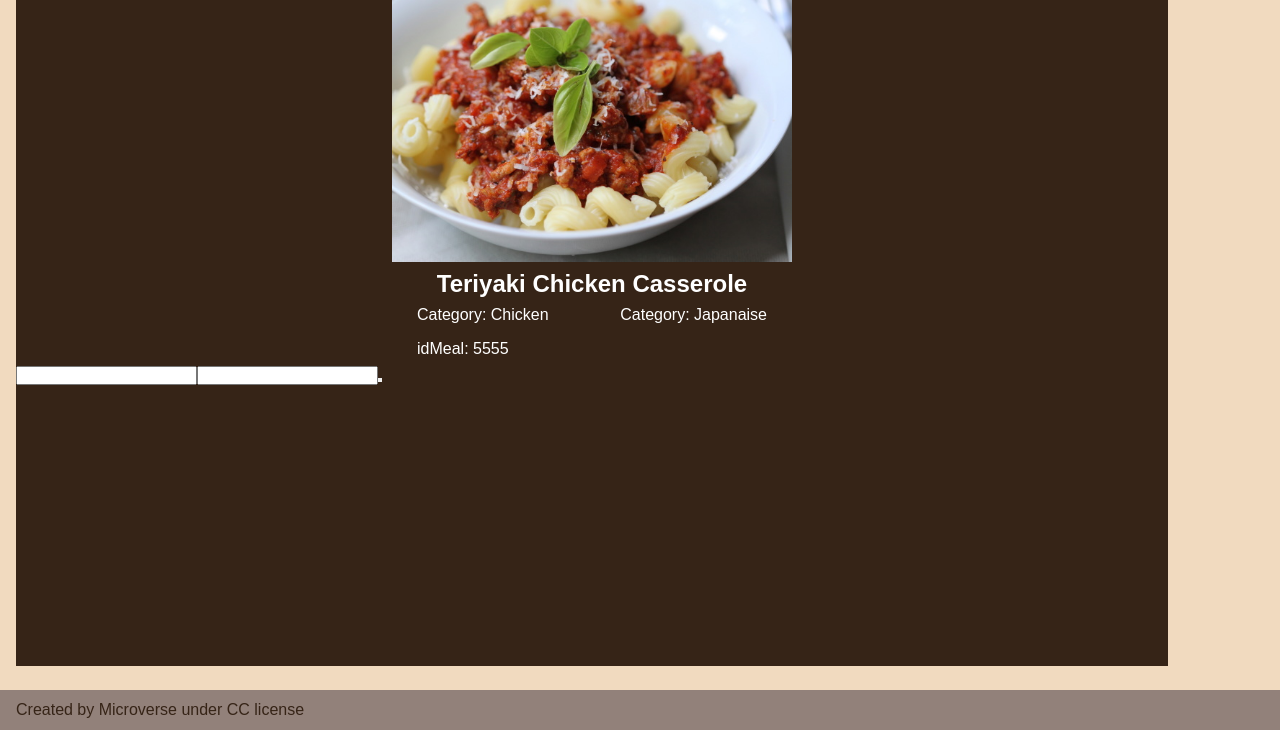
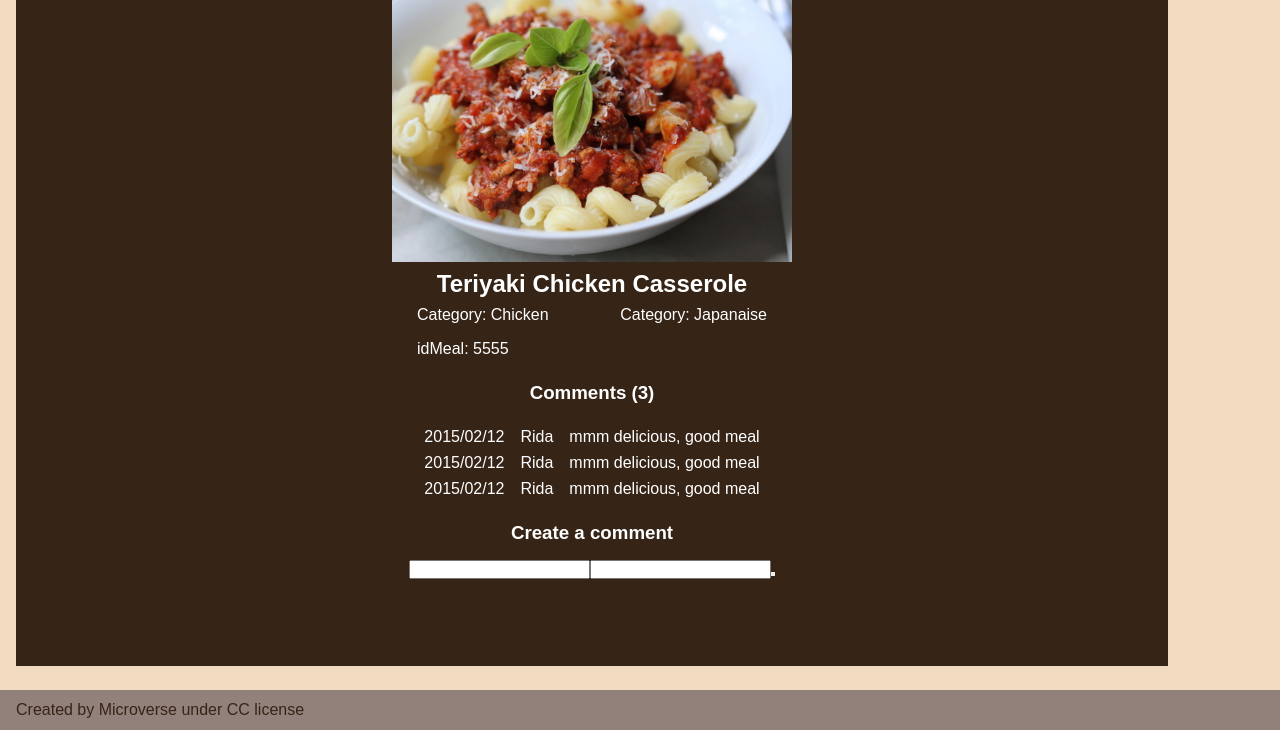
Before and after one commit to medaminedev66/javascript-capstone, a website built with webpack: page src/index.html in a window 1280 px wide. Both pictures are taken after a click on the button "test popup comment". Shown: the part 70-800 px from the top of the page. Built offline with nearby package versions, Linux system fonts and the light colour scheme.

Commit message:
Add commets to the popup

```diff
--- a/src/modules/comments.js
+++ b/src/modules/comments.js
@@ -16,6 +16,21 @@ const generateInfo = (element) => {
   const children = [category, area, idMeal];
   children.forEach((child) => element.appendChild(child));
 };
+
+const generateComment = (element) => {
+  const comment = document.createElement('div');
+  const date = document.createElement('p');
+  const name = document.createElement('p');
+  const theComment = document.createElement('span');
+  date.innerText = '2015/02/12';
+  name.innerText = 'Rida';
+  theComment.innerText = 'mmm delicious, good meal';
+  const children = [date, name, theComment];
+  children.forEach((child) => comment.appendChild(child));
+  comment.className = 'comment';
+  element.appendChild(comment);
+};
+
 const generatePopup = () => {
   const container = document.createElement('div');
   const closeBtn = document.createElement('i');
@@ -25,12 +40,13 @@ const generatePopup = () => {
   const popCharacteristic = document.createElement('div');
   generateInfo(popCharacteristic);
   //Comments
+  const commentH3 = document.createElement('h3');
   const comments = document.createElement('div');
-  const comment = document.createElement('div');
-  const date = document.createElement('p');
-  const name = document.createElement('p');
-  const theComment = document.createElement('span');
+  generateComment(comments);
+  generateComment(comments);
+  generateComment(comments);
   //comment form
+  const createCommentH3 = document.createElement('h3');
   const createComment = document.createElement('form');
   const nameInput = document.createElement('input');
   nameInput.type = 'text';
@@ -43,12 +59,12 @@ const generatePopup = () => {
     popImage,
     popTitle,
     popCharacteristic,
+    commentH3,
     comments,
+    createCommentH3,
     createComment,
   ];
-  const commentsChildren = [comment, date, name, theComment];
   const formChildren = [nameInput, commentInput, submit];
-  commentsChildren.forEach((child) => comments.appendChild(child));
   formChildren.forEach((child) => createComment.appendChild(child));
   children.forEach((child) => container.appendChild(child));
   document.body.appendChild(container);
@@ -59,6 +75,8 @@ const generatePopup = () => {
   popTitle.className = 'popTitle';
   popCharacteristic.className = 'characteristic';
   //Content
+  commentH3.innerText = 'Comments (3)';
+  createCommentH3.innerText = 'Create a comment';
   popImage.src = meal;
   popTitle.innerText = 'Teriyaki Chicken Casserole';
 };
--- a/src/style.css
+++ b/src/style.css
@@ -82,6 +82,8 @@ footer span {
   background-color: #362417;
   margin: 1rem;
   flex-direction: column;
+  align-items: center;
+  color: white;
 }
 
 .fa-times-circle {
@@ -110,3 +112,13 @@ footer span {
   justify-content: space-between;
   margin: 0.5rem auto 0.5rem auto;
 }
+
+.comment {
+  display: flex;
+  gap: 1rem;
+  margin: 0.5rem auto 0.5rem auto;
+}
+
+h3 {
+  margin: 1rem 0 1rem 0;
+}
```
